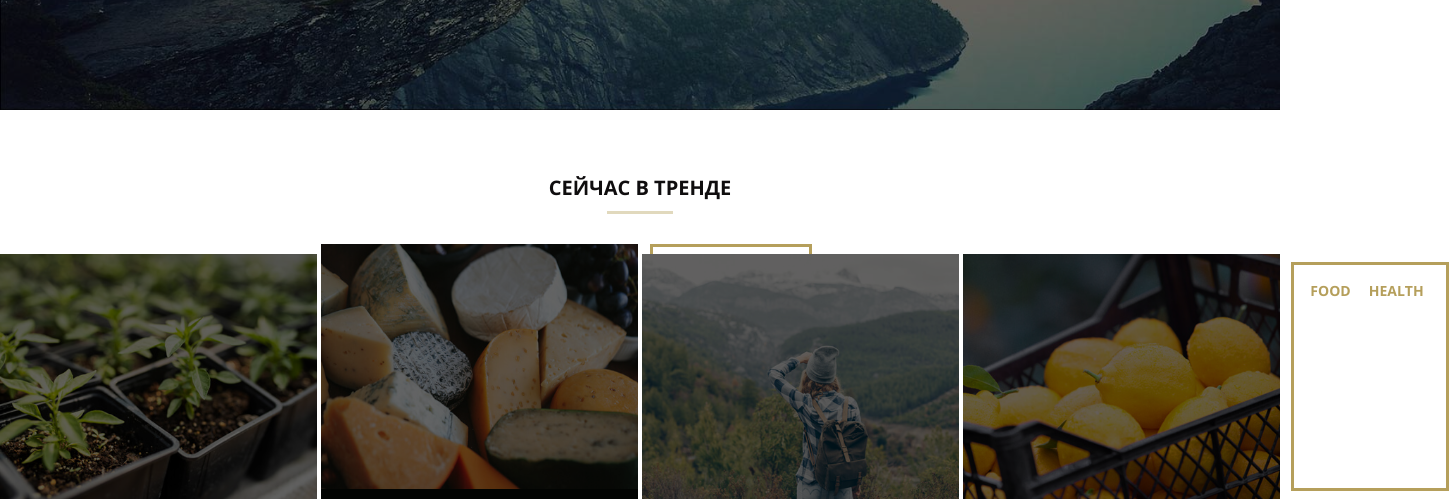
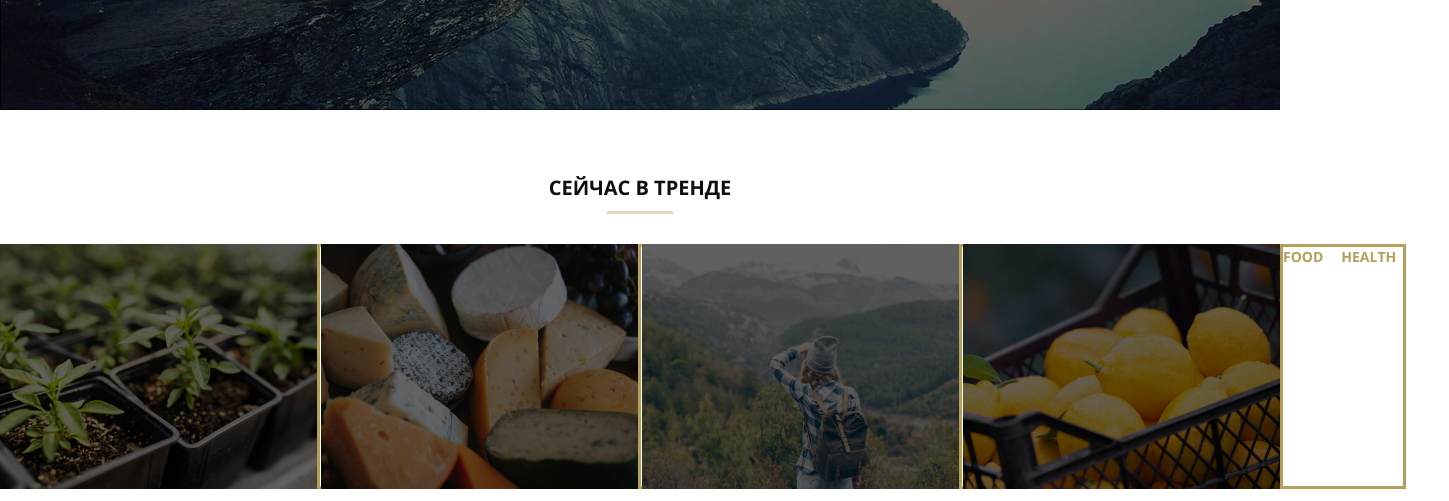
Before and after one commit to ywwige/mq-diplom, a plain HTML site: page index.html in a window 1280 px wide. Shown: the part 338-839 px from the top of the page, 1449 px wide, since content can reach past the window. Drawn offline with Linux system fonts and the light colour scheme; files whose address does not match are found by name.

Commit message:
Update style.css

```diff
--- a/css/style.css
+++ b/css/style.css
@@ -272,7 +272,7 @@ a {
     z-index: 0;
     display: flex;
     margin-top: auto;
-
+    padding: 20 50;
 }
 
 .trend:after { /*маска */
@@ -290,10 +290,10 @@ a {
 .trend-text{
     width: 90%;
     border: 3px solid #b59f5b;
-    padding: 5% 5%; /*37px 33px;*/
+    /* padding: 5% 5%; /*37px 33px;*/
     /*position: absolute;*/
-    bottom: 12.57%; /*17*/
-    margin: auto 3.63%; /*24*/
+    /*bottom: 12.57%; /*17*/
+    /*margin: auto 3.63%; /*24*/
     z-index: 2;
 }
 
```
